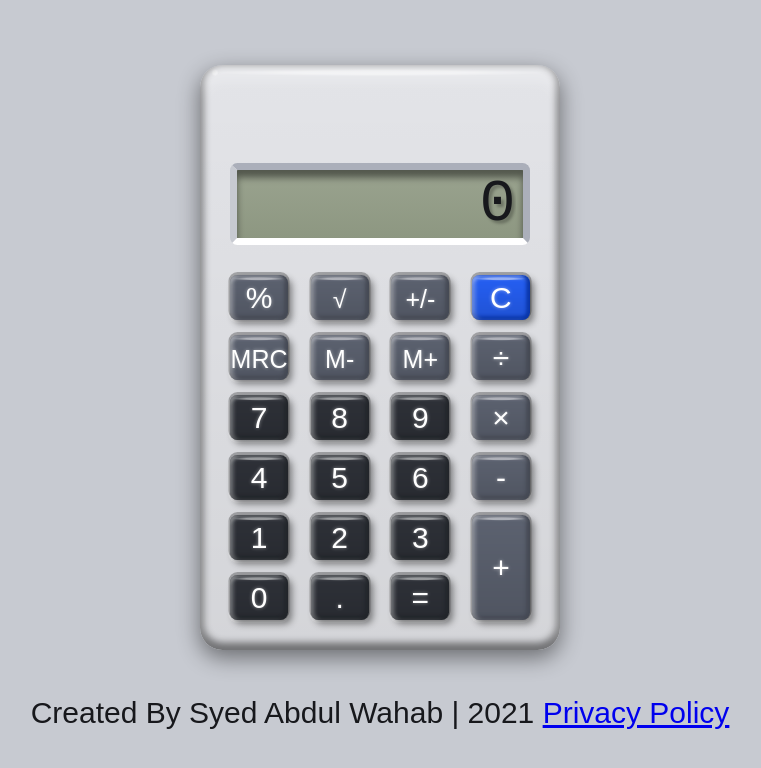
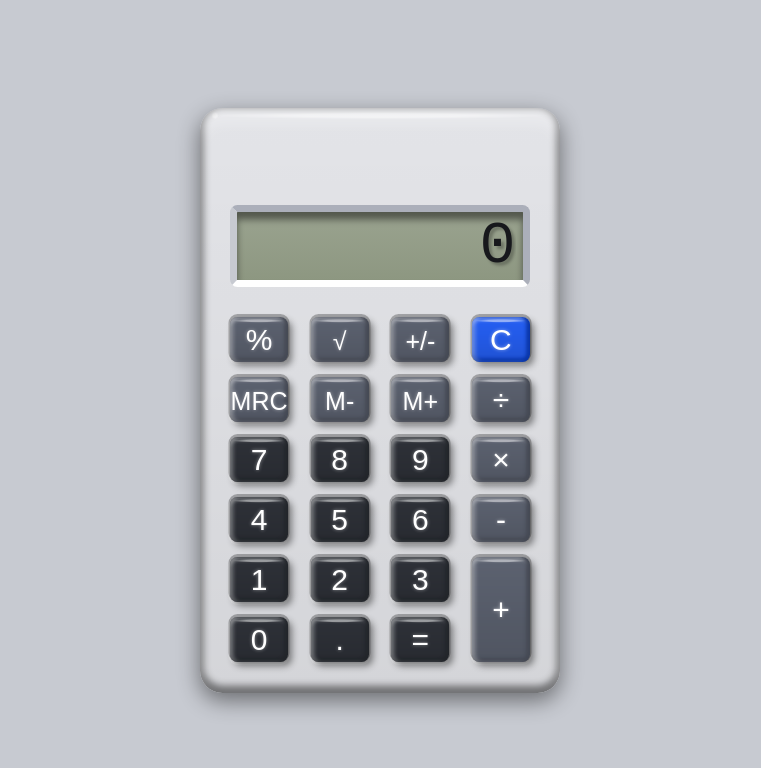
Before and after one commit to Syed-AbdulWahab/Calculator, a plain HTML site: page index.html in a window 1280 px wide. Shown: the whole page, without its empty margins (260-1021 px from the left). Drawn offline with Linux system fonts and the light colour scheme.

Commit message:
index.html

```diff
--- a/index.html
+++ b/index.html
@@ -89,9 +89,7 @@
 	</div>
 </form>
 
-	<footer>
-        <span>Created By Syed Abdul Wahab | <span class="far fa-copyright"></span> 2021 <a href="wahab2.html">Privacy Policy</a></span>
-    </footer>
+
 <script src="jss/wahab.js"></script>
 </body>
 </html>
```
